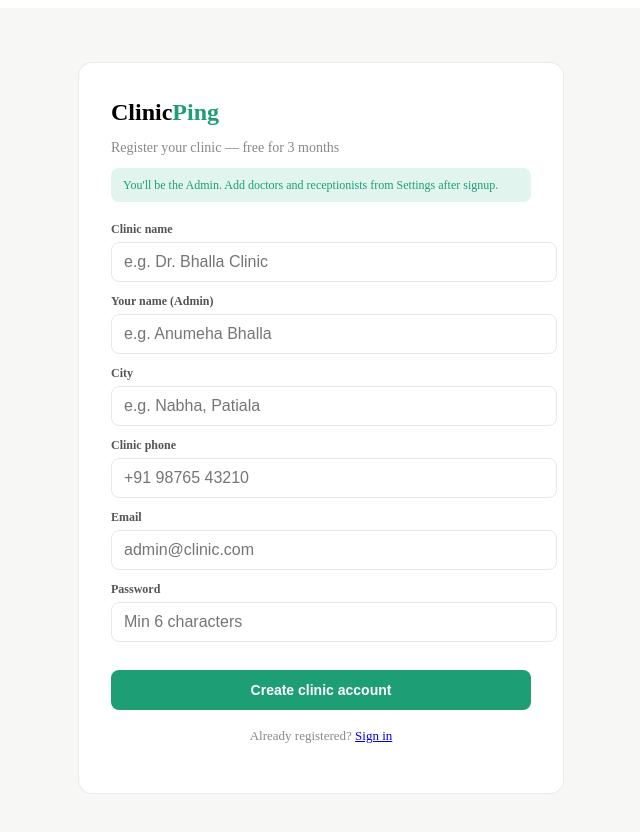
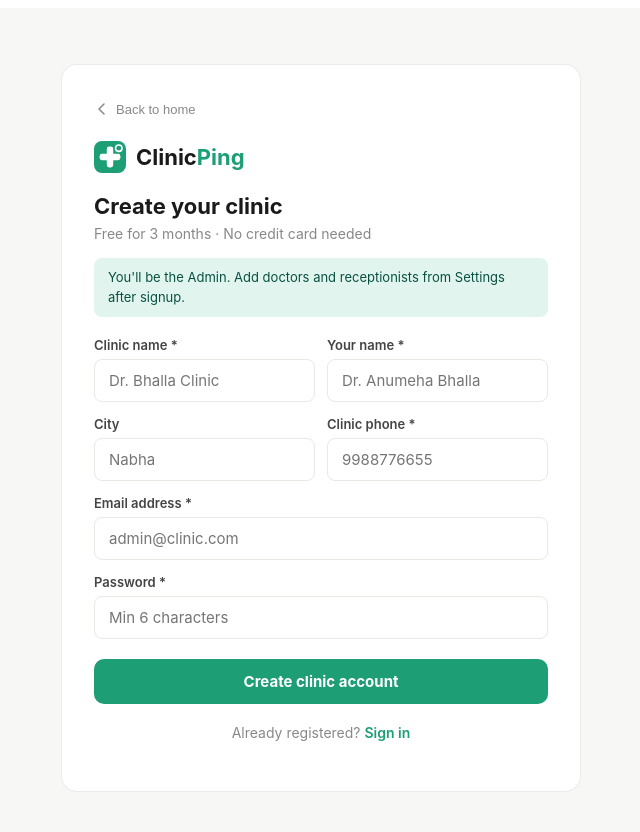
Before and after one commit to sarthikgupta/clinicping-frontend, a React (Vite) app: page /signup in a window 1280 px wide. Shown: the top 832 px of the page, without its empty margins (319-959 px from the left). Built offline with nearby package versions, Linux system fonts and the light colour scheme; no server answers.

Commit message:
fix login/signup styling and add back button

```diff
--- a/src/pages/Login.jsx
+++ b/src/pages/Login.jsx
@@ -3,7 +3,8 @@ import { useNavigate, Link } from 'react-router-dom';
 import { useAuthStore } from '../lib/api';
 
 export default function Login() {
-  const [form, setForm] = useState({ email: '', password: '' });
+  const [email, setEmail] = useState('');
+  const [password, setPassword] = useState('');
   const [error, setError] = useState('');
   const [loading, setLoading] = useState(false);
   const { login } = useAuthStore();
@@ -13,44 +14,190 @@ export default function Login() {
     e.preventDefault();
     setError(''); setLoading(true);
     try {
-      await login(form.email, form.password);
+      await login(email, password);
       navigate('/queue');
     } catch (err) {
-      setError(err.response?.data?.error || 'Login failed');
-    } finally {
-      setLoading(false);
-    }
+      setError(err.response?.data?.error || err.response?.data?.errors?.[0]?.msg || 'Login failed. Check your email and password.');
+    } finally { setLoading(false); }
   }
 
   return (
     <div style={S.page}>
       <div style={S.card}>
-        <div style={S.logo}>Clinic<span style={{ color: 'var(--green)' }}>Ping</span></div>
+        {/* Back to home */}
+        <button style={S.backBtn} onClick={() => navigate('/')}>
+          <svg width="16" height="16" viewBox="0 0 16 16" fill="none">
+            <path d="M10 3L5 8l5 5" stroke="#888" strokeWidth="1.5" strokeLinecap="round" strokeLinejoin="round"/>
+          </svg>
+          Back to home
+        </button>
+
+        {/* Logo */}
+        <div style={S.logoRow}>
+          <LogoMark />
+          <span style={S.logoText}>Clinic<span style={{ color: '#1D9E75' }}>Ping</span></span>
+        </div>
+
+        <h1 style={S.title}>Welcome back</h1>
         <p style={S.sub}>Sign in to your clinic dashboard</p>
-        {error && <div style={S.error}>{error}</div>}
+
+        {error && <div style={S.errorBox}>{error}</div>}
+
         <form onSubmit={handleSubmit}>
-          <label style={S.label}>Email</label>
-          <input style={S.input} type="email" placeholder="clinic@email.com" value={form.email}
-            onChange={e => setForm(f => ({ ...f, email: e.target.value }))} required />
-          <label style={S.label}>Password</label>
-          <input style={S.input} type="password" placeholder="••••••••" value={form.password}
-            onChange={e => setForm(f => ({ ...f, password: e.target.value }))} required />
-          <button style={S.btn} disabled={loading}>{loading ? 'Signing in...' : 'Sign in'}</button>
+          <div style={S.field}>
+            <label style={S.label}>Email address</label>
+            <input
+              style={S.input}
+              type="email"
+              placeholder="doctor@clinic.com"
+              value={email}
+              onChange={e => setEmail(e.target.value)}
+              required
+              autoFocus
+            />
+          </div>
+          <div style={S.field}>
+            <label style={S.label}>Password</label>
+            <input
+              style={S.input}
+              type="password"
+              placeholder="Your password"
+              value={password}
+              onChange={e => setPassword(e.target.value)}
+              required
+            />
+          </div>
+          <button style={{ ...S.btn, opacity: loading ? 0.7 : 1 }} disabled={loading}>
+            {loading ? 'Signing in...' : 'Sign in'}
+          </button>
         </form>
-        <p style={S.footer}>New clinic? <Link to="/signup">Create account</Link></p>
+
+        <p style={S.footer}>
+          New clinic? <Link to="/signup" style={S.link}>Create account</Link>
+        </p>
       </div>
     </div>
   );
 }
 
+function LogoMark() {
+  return (
+    <svg width="32" height="32" viewBox="0 0 40 40" fill="none">
+      <rect width="40" height="40" rx="10" fill="#1D9E75"/>
+      <rect x="16" y="7" width="8" height="26" rx="3" fill="white"/>
+      <rect x="7" y="16" width="26" height="8" rx="3" fill="white"/>
+      <circle cx="31" cy="9" r="5" fill="white"/>
+      <circle cx="31" cy="9" r="3" fill="#1D9E75"/>
+    </svg>
+  );
+}
+
 const S = {
-  page: { minHeight: '100vh', display: 'flex', alignItems: 'center', justifyContent: 'center', background: 'var(--gray-bg)' },
-  card: { background: 'var(--white)', borderRadius: 'var(--radius)', border: '1px solid var(--gray-border)', padding: '36px 32px', width: 380 },
-  logo: { fontSize: 24, fontWeight: 700, marginBottom: 6 },
-  sub: { color: 'var(--text-muted)', fontSize: 14, marginBottom: 24 },
-  error: { background: 'var(--red-light)', color: 'var(--red-text)', padding: '10px 14px', borderRadius: 'var(--radius-sm)', fontSize: 13, marginBottom: 16 },
-  label: { display: 'block', fontSize: 12, fontWeight: 500, color: 'var(--text-muted)', marginBottom: 5, marginTop: 14 },
-  input: { width: '100%', padding: '10px 12px', border: '1px solid var(--gray-border)', borderRadius: 'var(--radius-sm)', outline: 'none', background: 'var(--white)' },
-  btn: { width: '100%', marginTop: 20, padding: '11px', background: 'var(--green)', color: '#fff', border: 'none', borderRadius: 'var(--radius-sm)', fontWeight: 500, fontSize: 14 },
-  footer: { textAlign: 'center', marginTop: 20, fontSize: 13, color: 'var(--text-muted)' },
+  page: {
+    minHeight: '100vh',
+    display: 'flex',
+    alignItems: 'center',
+    justifyContent: 'center',
+    background: '#f7f7f5',
+    padding: 20,
+    fontFamily: '-apple-system, BlinkMacSystemFont, "Segoe UI", sans-serif',
+  },
+  card: {
+    background: '#fff',
+    borderRadius: 16,
+    border: '1px solid rgba(0,0,0,0.08)',
+    padding: '36px 32px',
+    width: '100%',
+    maxWidth: 400,
+    boxSizing: 'border-box',
+  },
+  backBtn: {
+    display: 'flex',
+    alignItems: 'center',
+    gap: 6,
+    background: 'none',
+    border: 'none',
+    color: '#888',
+    fontSize: 13,
+    cursor: 'pointer',
+    padding: 0,
+    marginBottom: 24,
+  },
+  logoRow: {
+    display: 'flex',
+    alignItems: 'center',
+    gap: 10,
+    marginBottom: 20,
+  },
+  logoText: {
+    fontSize: 22,
+    fontWeight: 700,
+    color: '#1a1a1a',
+  },
+  title: {
+    fontSize: 22,
+    fontWeight: 700,
+    color: '#1a1a1a',
+    margin: '0 0 6px',
+  },
+  sub: {
+    fontSize: 14,
+    color: '#888',
+    margin: '0 0 24px',
+  },
+  errorBox: {
+    background: '#FCEBEB',
+    color: '#A32D2D',
+    padding: '10px 14px',
+    borderRadius: 8,
+    fontSize: 13,
+    marginBottom: 16,
+    lineHeight: 1.5,
+  },
+  field: { marginBottom: 16 },
+  label: {
+    display: 'block',
+    fontSize: 13,
+    fontWeight: 600,
+    color: '#444',
+    marginBottom: 6,
+  },
+  input: {
+    display: 'block',
+    width: '100%',
+    padding: '11px 14px',
+    border: '1.5px solid #e8e8e5',
+    borderRadius: 8,
+    fontSize: 15,
+    color: '#1a1a1a',
+    outline: 'none',
+    background: '#fff',
+    boxSizing: 'border-box',
+    fontFamily: 'inherit',
+  },
+  btn: {
+    display: 'block',
+    width: '100%',
+    marginTop: 20,
+    padding: '13px',
+    background: '#1D9E75',
+    color: '#fff',
+    border: 'none',
+    borderRadius: 10,
+    fontWeight: 700,
+    fontSize: 15,
+    cursor: 'pointer',
+    fontFamily: 'inherit',
+  },
+  footer: {
+    textAlign: 'center',
+    marginTop: 20,
+    fontSize: 14,
+    color: '#888',
+  },
+  link: {
+    color: '#1D9E75',
+    fontWeight: 600,
+    textDecoration: 'none',
+  },
 };
--- a/src/pages/Signup.jsx
+++ b/src/pages/Signup.jsx
@@ -20,53 +20,216 @@ export default function Signup() {
       await signup(form);
       navigate('/queue');
     } catch (err) {
-      setError(err.response?.data?.error || err.response?.data?.errors?.[0]?.msg || 'Signup failed');
+      setError(err.response?.data?.error || err.response?.data?.errors?.[0]?.msg || 'Signup failed. Please try again.');
     } finally { setLoading(false); }
   }
 
   return (
     <div style={S.page}>
       <div style={S.card}>
-        <div style={S.logo}>Clinic<span style={{ color: '#1D9E75' }}>Ping</span></div>
-        <p style={S.sub}>Register your clinic — free for 3 months</p>
-        <p style={S.note}>You'll be the Admin. Add doctors and receptionists from Settings after signup.</p>
+        {/* Back to home */}
+        <button style={S.backBtn} onClick={() => navigate('/')}>
+          <svg width="16" height="16" viewBox="0 0 16 16" fill="none">
+            <path d="M10 3L5 8l5 5" stroke="#888" strokeWidth="1.5" strokeLinecap="round" strokeLinejoin="round"/>
+          </svg>
+          Back to home
+        </button>
 
-        {error && <div style={S.error}>{error}</div>}
+        {/* Logo */}
+        <div style={S.logoRow}>
+          <LogoMark />
+          <span style={S.logoText}>Clinic<span style={{ color: '#1D9E75' }}>Ping</span></span>
+        </div>
+
+        <h1 style={S.title}>Create your clinic</h1>
+        <p style={S.sub}>Free for 3 months · No credit card needed</p>
+
+        <div style={S.infoBanner}>
+          You'll be the Admin. Add doctors and receptionists from Settings after signup.
+        </div>
+
+        {error && <div style={S.errorBox}>{error}</div>}
 
         <form onSubmit={handleSubmit}>
-          {[
-            { key: 'clinic_name', label: 'Clinic name', placeholder: 'e.g. Dr. Bhalla Clinic' },
-            { key: 'name', label: 'Your name (Admin)', placeholder: 'e.g. Anumeha Bhalla' },
-            { key: 'city', label: 'City', placeholder: 'e.g. Nabha, Patiala', required: false },
-            { key: 'phone', label: 'Clinic phone', placeholder: '+91 98765 43210' },
-            { key: 'email', label: 'Email', placeholder: 'admin@clinic.com', type: 'email' },
-            { key: 'password', label: 'Password', placeholder: 'Min 6 characters', type: 'password' },
-          ].map(({ key, label, placeholder, type = 'text', required = true }) => (
-            <div key={key} style={{ marginBottom: 12 }}>
-              <label style={S.label}>{label}</label>
-              <input style={S.input} type={type} placeholder={placeholder}
-                value={form[key]} onChange={set(key)} required={required} />
+          <div style={S.row2}>
+            <div style={S.field}>
+              <label style={S.label}>Clinic name *</label>
+              <input style={S.input} placeholder="Dr. Bhalla Clinic"
+                value={form.clinic_name} onChange={set('clinic_name')} required />
             </div>
-          ))}
-          <button style={S.btn} disabled={loading}>
+            <div style={S.field}>
+              <label style={S.label}>Your name *</label>
+              <input style={S.input} placeholder="Dr. Anumeha Bhalla"
+                value={form.name} onChange={set('name')} required />
+            </div>
+          </div>
+          <div style={S.row2}>
+            <div style={S.field}>
+              <label style={S.label}>City</label>
+              <input style={S.input} placeholder="Nabha"
+                value={form.city} onChange={set('city')} />
+            </div>
+            <div style={S.field}>
+              <label style={S.label}>Clinic phone *</label>
+              <input style={S.input} placeholder="9988776655"
+                value={form.phone} onChange={set('phone')} required />
+            </div>
+          </div>
+          <div style={S.field}>
+            <label style={S.label}>Email address *</label>
+            <input style={S.input} type="email" placeholder="admin@clinic.com"
+              value={form.email} onChange={set('email')} required />
+          </div>
+          <div style={S.field}>
+            <label style={S.label}>Password *</label>
+            <input style={S.input} type="password" placeholder="Min 6 characters"
+              value={form.password} onChange={set('password')} required minLength={6} />
+          </div>
+          <button style={{ ...S.btn, opacity: loading ? 0.7 : 1 }} disabled={loading}>
             {loading ? 'Creating account...' : 'Create clinic account'}
           </button>
         </form>
-        <p style={S.footer}>Already registered? <Link to="/login">Sign in</Link></p>
+
+        <p style={S.footer}>
+          Already registered? <Link to="/login" style={S.link}>Sign in</Link>
+        </p>
       </div>
     </div>
   );
 }
 
+function LogoMark() {
+  return (
+    <svg width="32" height="32" viewBox="0 0 40 40" fill="none">
+      <rect width="40" height="40" rx="10" fill="#1D9E75"/>
+      <rect x="16" y="7" width="8" height="26" rx="3" fill="white"/>
+      <rect x="7" y="16" width="26" height="8" rx="3" fill="white"/>
+      <circle cx="31" cy="9" r="5" fill="white"/>
+      <circle cx="31" cy="9" r="3" fill="#1D9E75"/>
+    </svg>
+  );
+}
+
 const S = {
-  page: { minHeight: '100vh', display: 'flex', alignItems: 'center', justifyContent: 'center', background: '#f7f7f5', padding: 20 },
-  card: { background: '#fff', borderRadius: 14, border: '1px solid rgba(0,0,0,0.08)', padding: '36px 32px', width: 420 },
-  logo: { fontSize: 24, fontWeight: 700, marginBottom: 6 },
-  sub: { color: '#888', fontSize: 14, marginBottom: 8 },
-  note: { fontSize: 12, color: '#1D9E75', background: '#E1F5EE', padding: '8px 12px', borderRadius: 8, marginBottom: 20, lineHeight: 1.5 },
-  error: { background: '#FCEBEB', color: '#A32D2D', padding: '10px 14px', borderRadius: 8, fontSize: 13, marginBottom: 16 },
-  label: { display: 'block', fontSize: 12, fontWeight: 600, color: '#555', marginBottom: 5 },
-  input: { width: '100%', padding: '10px 12px', border: '1.5px solid #e8e8e5', borderRadius: 8, outline: 'none', fontSize: 14 },
-  btn: { width: '100%', marginTop: 16, padding: '12px', background: '#1D9E75', color: '#fff', border: 'none', borderRadius: 8, fontWeight: 600, fontSize: 14, cursor: 'pointer' },
-  footer: { textAlign: 'center', marginTop: 18, fontSize: 13, color: '#888' },
+  page: {
+    minHeight: '100vh',
+    display: 'flex',
+    alignItems: 'center',
+    justifyContent: 'center',
+    background: '#f7f7f5',
+    padding: 20,
+    fontFamily: '-apple-system, BlinkMacSystemFont, "Segoe UI", sans-serif',
+  },
+  card: {
+    background: '#fff',
+    borderRadius: 16,
+    border: '1px solid rgba(0,0,0,0.08)',
+    padding: '36px 32px',
+    width: '100%',
+    maxWidth: 520,
+    boxSizing: 'border-box',
+  },
+  backBtn: {
+    display: 'flex',
+    alignItems: 'center',
+    gap: 6,
+    background: 'none',
+    border: 'none',
+    color: '#888',
+    fontSize: 13,
+    cursor: 'pointer',
+    padding: 0,
+    marginBottom: 24,
+  },
+  logoRow: {
+    display: 'flex',
+    alignItems: 'center',
+    gap: 10,
+    marginBottom: 20,
+  },
+  logoText: {
+    fontSize: 22,
+    fontWeight: 700,
+    color: '#1a1a1a',
+  },
+  title: {
+    fontSize: 22,
+    fontWeight: 700,
+    color: '#1a1a1a',
+    margin: '0 0 6px',
+  },
+  sub: {
+    fontSize: 14,
+    color: '#888',
+    margin: '0 0 16px',
+  },
+  infoBanner: {
+    background: '#E1F5EE',
+    color: '#085041',
+    padding: '10px 14px',
+    borderRadius: 8,
+    fontSize: 13,
+    marginBottom: 20,
+    lineHeight: 1.5,
+  },
+  errorBox: {
+    background: '#FCEBEB',
+    color: '#A32D2D',
+    padding: '10px 14px',
+    borderRadius: 8,
+    fontSize: 13,
+    marginBottom: 16,
+    lineHeight: 1.5,
+  },
+  row2: {
+    display: 'grid',
+    gridTemplateColumns: '1fr 1fr',
+    gap: 12,
+  },
+  field: { marginBottom: 14 },
+  label: {
+    display: 'block',
+    fontSize: 13,
+    fontWeight: 600,
+    color: '#444',
+    marginBottom: 6,
+  },
+  input: {
+    display: 'block',
+    width: '100%',
+    padding: '11px 14px',
+    border: '1.5px solid #e8e8e5',
+    borderRadius: 8,
+    fontSize: 15,
+    color: '#1a1a1a',
+    outline: 'none',
+    background: '#fff',
+    boxSizing: 'border-box',
+    fontFamily: 'inherit',
+  },
+  btn: {
+    display: 'block',
+    width: '100%',
+    marginTop: 20,
+    padding: '13px',
+    background: '#1D9E75',
+    color: '#fff',
+    border: 'none',
+    borderRadius: 10,
+    fontWeight: 700,
+    fontSize: 15,
+    cursor: 'pointer',
+    fontFamily: 'inherit',
+  },
+  footer: {
+    textAlign: 'center',
+    marginTop: 20,
+    fontSize: 14,
+    color: '#888',
+  },
+  link: {
+    color: '#1D9E75',
+    fontWeight: 600,
+    textDecoration: 'none',
+  },
 };
--- a/src/responsive.css
+++ b/src/responsive.css
@@ -6,7 +6,6 @@
   .cp-mobile-header { display: flex !important; }
   .cp-bottom-nav { display: flex !important; }
   .cp-main { padding: 70px 14px 80px !important; }
-  .cp-bottom-pad { height: 70px !important; }
 }
 
 /* ── TABLET: narrower sidebar ── */
@@ -15,10 +14,9 @@
   .cp-main { padding: 20px 16px !important; }
 }
 
-/* ── STATS GRID: responsive columns ── */
+/* ── STATS GRID ── */
 @media (max-width: 600px) {
   .cp-stats-row { grid-template-columns: repeat(3, 1fr) !important; }
-  .cp-stats-row .stat-hide-mobile { display: none !important; }
 }
 
 /* ── METRICS GRID ── */
@@ -26,73 +24,44 @@
   .cp-metrics-grid { grid-template-columns: repeat(2, 1fr) !important; }
 }
 
-/* ── DOCTOR VIEW: stack on mobile ── */
+/* ── DOCTOR LAYOUT: stack on mobile ── */
 @media (max-width: 768px) {
   .cp-doctor-layout { grid-template-columns: 1fr !important; min-height: unset !important; }
   .cp-doctor-sidebar { display: none !important; }
-  .cp-doctor-sidebar.active { display: block !important; border-right: none !important; border-bottom: 1px solid rgba(0,0,0,0.07) !important; }
 }
 
-/* ── SETTINGS ROW2: stack on mobile ── */
+/* ── MODAL: slide up on mobile ── */
+@media (max-width: 500px) {
+  .cp-overlay { align-items: flex-end !important; }
+  .cp-modal {
+    width: 100% !important;
+    max-width: 100% !important;
+    border-radius: 16px 16px 0 0 !important;
+    max-height: 85vh !important;
+  }
+}
+
+/* ── GRIDS: stack on small screens ── */
 @media (max-width: 500px) {
   .cp-row2 { grid-template-columns: 1fr !important; }
   .cp-tpl-grid { grid-template-columns: 1fr !important; }
   .cp-insights-grid { grid-template-columns: 1fr !important; }
-  .cp-doctor-stats { grid-template-columns: repeat(2, 1fr) !important; }
 }
 
-/* ── MODAL: full screen on mobile ── */
-@media (max-width: 500px) {
-  .cp-modal {
-    width: 100% !important;
-    max-width: 100% !important;
-    border-radius: 14px 14px 0 0 !important;
-    position: fixed !important;
-    bottom: 0 !important;
-    left: 0 !important;
-    right: 0 !important;
-    max-height: 85vh !important;
-  }
-  .cp-overlay {
-    align-items: flex-end !important;
-  }
+/* ── HOMEPAGE ── */
+@media (max-width: 768px) {
+  .cp-pricing-grid { grid-template-columns: 1fr !important; }
+  .cp-feat-grid { grid-template-columns: 1fr 1fr !important; }
+}
+@media (max-width: 480px) {
+  .cp-feat-grid { grid-template-columns: 1fr !important; }
 }
 
-/* ── QUEUE PAGE ── */
-@media (max-width: 600px) {
-  .cp-advance-btn { font-size: 13px !important; padding: 11px !important; }
-  .cp-today-stats { gap: 16px !important; }
-  .cp-today-strip { flex-direction: column !important; align-items: flex-start !important; gap: 10px !important; }
-}
+/* ── TOUCH ── */
+button { touch-action: manipulation; }
+* { -webkit-tap-highlight-color: transparent; }
 
-/* ── ANALYTICS TODAY STRIP ── */
-@media (max-width: 500px) {
-  .cp-today-stats { gap: 12px !important; flex-wrap: wrap !important; }
-  .cp-today-stat { min-width: 60px !important; }
-}
-
-/* ── MED ROW: stack on mobile ── */
-@media (max-width: 600px) {
-  .cp-med-row { flex-wrap: wrap !important; }
-  .cp-med-row input { min-width: 0 !important; }
-}
-
-/* ── APPT ROW: stack on mobile ── */
-@media (max-width: 600px) {
-  .cp-appt-row { flex-direction: column !important; }
-}
-
-/* ── PATIENT ROW in doctor sidebar ── */
-@media (max-width: 768px) {
-  .cp-doctor-layout { border-radius: 12px !important; }
-}
-
-/* ── FORM FIELDS ── */
-@media (max-width: 500px) {
-  .cp-field-row2 { grid-template-columns: 1fr !important; }
-}
-
-/* Smooth transitions */
-* { -webkit-tap-highlight-color: transparent; }
-button { touch-action: manipulation; }
-input, textarea, select { font-size: 16px !important; } /* Prevents iOS zoom on focus */
+/* iOS zoom fix — ONLY inside app, never on login/signup pages */
+.cp-main input,
+.cp-main textarea,
+.cp-main select { font-size: 16px; }
```
Also changed, not shown: 2 other files (tests, documents, lock files or other folders).
